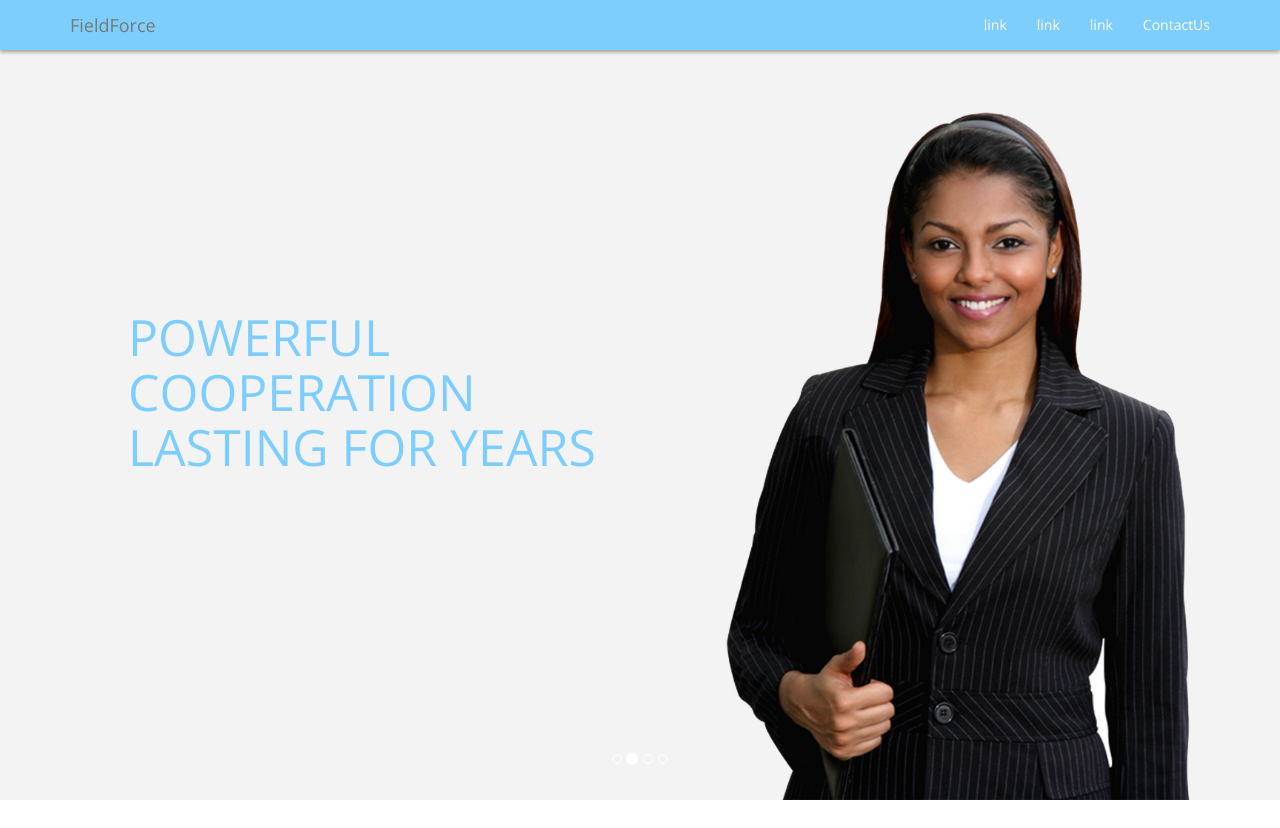
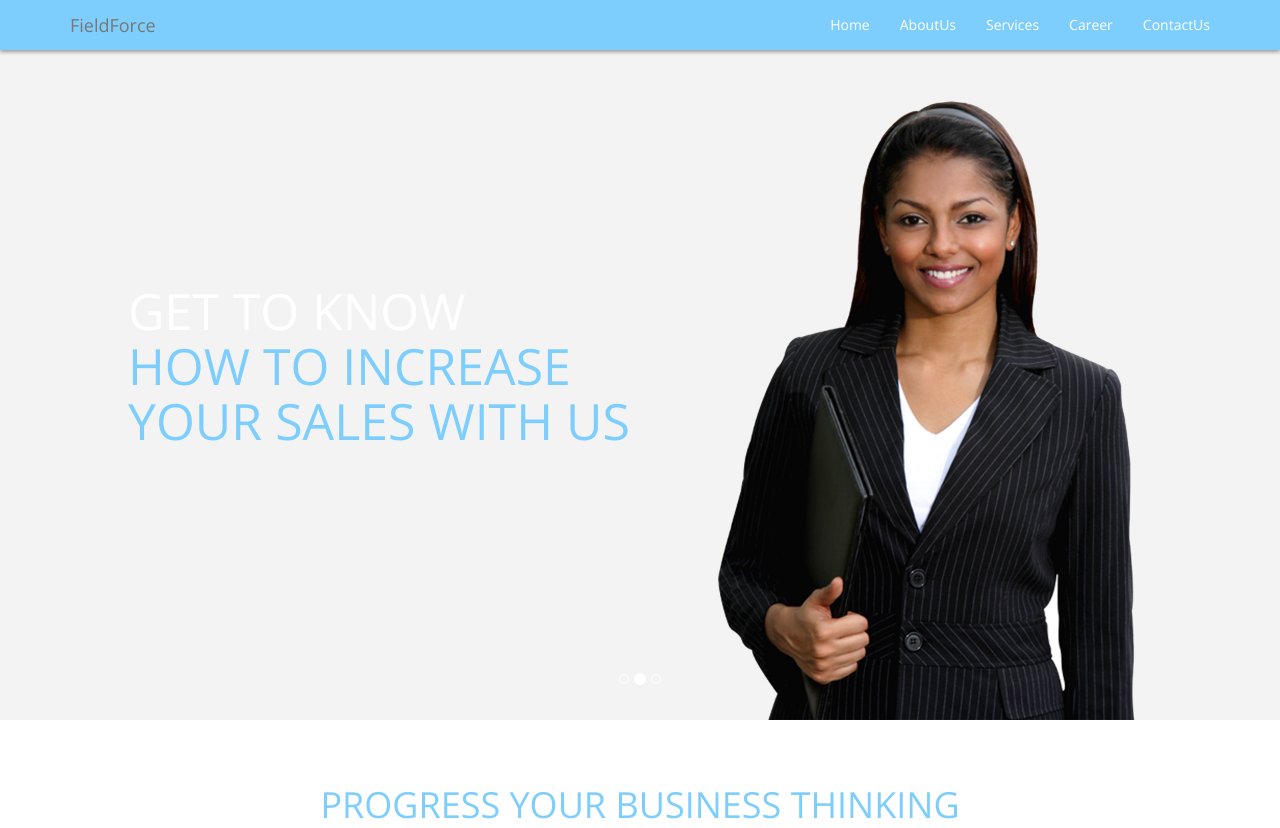
Before and after one commit to kuladeep93/fieldforce, a plain HTML site: page index.html in a window 1280 px wide. Shown: the top 828 px of the page. Drawn offline with nearby package versions, Linux system fonts and the light colour scheme.

Commit message:
carousel bug resolved

```diff
--- a/css/stylesheet.css
+++ b/css/stylesheet.css
@@ -9,11 +9,6 @@ h1,h2,h3{
 h1,h2,h3,h4,h5,h6{
     text-transform: uppercase;
     color: #7ecefd;
-}
-.full-screen {
-    background-size: cover;
-    background-position: center;
-    background-repeat: no-repeat;
 }
 .navbar-default{
     border-bottom: 0;
--- a/index.html
+++ b/index.html
@@ -33,16 +33,20 @@ and open the template in the editor.
                 <div class="collapse navbar-collapse" id="navbar-collapse-1">
                     <ul class="nav navbar-nav navbar-right">
                         <li><a href="#" class="three-d">
-                                link
-                                <span class="three-d-box"><span class="front">link</span><span class="back">link</span></span>
+                                Home
+                                <span class="three-d-box"><span class="front">Home</span><span class="back">Home</span></span>
                             </a></li>
                         <li><a href="#" class="three-d">
-                                link
-                                <span class="three-d-box"><span class="front">link</span><span class="back">link</span></span>
+                                AboutUs
+                                <span class="three-d-box"><span class="front">AboutUs</span><span class="back">AboutUs</span></span>
                             </a></li>
                         <li><a href="#" class="three-d">
-                                link
-                                <span class="three-d-box"><span class="front">link</span><span class="back">link</span></span>
+                                Services
+                                <span class="three-d-box"><span class="front">Services</span><span class="back">Services</span></span>
+                            </a></li>
+                        <li><a href="#" class="three-d">
+                                Career
+                                <span class="three-d-box"><span class="front">Career</span><span class="back">Career</span></span>
                             </a></li>
                         <li><a href="#" class="three-d">
                                 ContactUs
@@ -52,42 +56,45 @@ and open the template in the editor.
                 </div><!-- /.navbar-collapse -->
             </div><!-- /.container-fluid -->
         </nav>
-        <div id="mycarousel" class="carousel slide" data-ride="carousel">
+        <div id="carousel-example-generic" class="carousel slide" data-ride="carousel">
             <!-- Indicators -->
             <ol class="carousel-indicators">
                 <li data-target="#carousel-example-generic" data-slide-to="0" class="active"></li>
                 <li data-target="#carousel-example-generic" data-slide-to="1"></li>
                 <li data-target="#carousel-example-generic" data-slide-to="2"></li>
-                <li data-target="#carousel-example-generic" data-slide-to="2"></li>
             </ol>
+
             <!-- Wrapper for slides -->
             <div class="carousel-inner" role="listbox">
-                <div class="item caption-right">
-                    <img src="images/2_1.jpg" data-color="lightblue" alt="First Image">
+                <div class="item active">
+                    <img src="images/2_1.jpg" data-color="lightblue" alt="...">
                     <div class="carousel-caption" id="caption1">
-                        <h1> EXTENSIVE SALES AND<br>
-                             MARKETING EXPERIENCE</h1>
+                        <h1>POWERFUL<br>
+                            COOPERATION <br>
+                            LASTING FOR YEARS </h1>
                     </div>
                 </div>
                 <div class="item">
-                    <img src="images/3.jpg" data-color="violet" alt="second Image">
+                    <img src="images/3.jpg" alt="...">
                     <div class="carousel-caption">
-                        <h1>POWERFUL<br>
-                            COOPERATION <br>
-                            LASTING FOR YEARS</h1>
+                        <h1><span>GET TO KNOW</span><br>
+                            HOW TO INCREASE<br>
+                            YOUR SALES WITH US
+                        </h1>
                     </div>
                 </div>
                 <div class="item">
-                    <img src="images/7.jpg" data-color="lightgreen" alt="third Image">
+                    <img src="images/7.jpg" alt="...">
                     <div class="carousel-caption">
-                        <h1><span>GET TO KNOW</span><br>
-                            HOW TO INCREASE<br>
-                            YOUR SALES WITH US</h1>
+                        <h1>EXTENSIVE SALES AND<br>
+                            MARKETING EXPERIENCE
+                        </h1>
+                    </div>
                 </div>
             </div>
         </div>
 
-        </div>
+
         <section class="container" id="ideologies">
             <h1 class="wow slideInUp">PROGRESS YOUR BUSINESS THINKING</h1>
             <div class="row">
@@ -177,22 +184,20 @@ and open the template in the editor.
         </section>
         <section id="container3">
             <div class="container">
-                <div class="row wow fadeInRight">
-                    <div class="col-md-4">
+                <div class="col-md-4 wow fadeInRight">
                     <img src="images/Six steps transform marketing_1536x1536_Original.jpg">
                     <h4>MASSA DOLORE IPSUM VELITER</h4>
                     <p>Morbi tempor quam vel massa adipiscing ute cursuscongu pelle ntesque nisel. Veliter comte modo velultrice conseq.</p>
                 </div>
-                    <div class="col-md-4">
+                <div class="col-md-4 wow fadeInRight">
                     <img src="images/Six steps transform marketing_1536x1536_Original.jpg">
                     <h4>MASSA DOLORE IPSUM VELITER</h4>
                     <p>Morbi tempor quam vel massa adipiscing ute cursuscongu pelle ntesque nisel. Veliter comte modo velultrice conseq.</p>
                 </div>
-                    <div class="col-md-4">
+                <div class="col-md-4 wow fadeInRight">
                     <img src="images/Six steps transform marketing_1536x1536_Original.jpg">
                     <h4>MASSA DOLORE IPSUM VELITER</h4>
                     <p>Morbi tempor quam vel massa adipiscing ute cursuscongu pelle ntesque nisel. Veliter comte modo velultrice conseq.</p>
-                    </div>
                 </div>
             </div>
         </section>
--- a/js/stylesheet.js
+++ b/js/stylesheet.js
@@ -7,29 +7,9 @@ $(document).ready(function () {
     wow = new WOW(
             {
                 animateClass: 'animated',
-                offset: 300
+                offset: 150
             }
     );
     wow.init();
 
 });
-var $item = $('.carousel .item');
-var $wHeight = $(window).height();
-$item.eq(0).addClass('active');
-$item.height($wHeight);
-$item.addClass('full-screen');
-
-$('.carousel img').each(function () {
-    var $src = $(this).attr('src');
-    var $color = $(this).attr('data-color');
-    $(this).parent().css({
-        'background-image': 'url(' + $src + ')',
-        'background-color': $color
-    });
-    $(this).remove();
-});
-
-$(window).on('resize', function () {
-    $wHeight = $(window).height();
-    $item.height($wHeight);
-});
```
Lines whose indentation alone changed are shown as unchanged.
